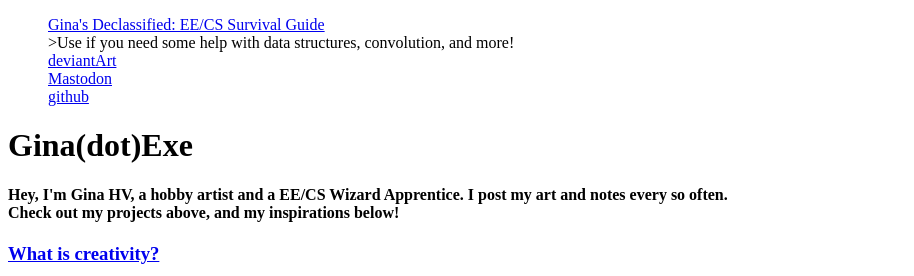
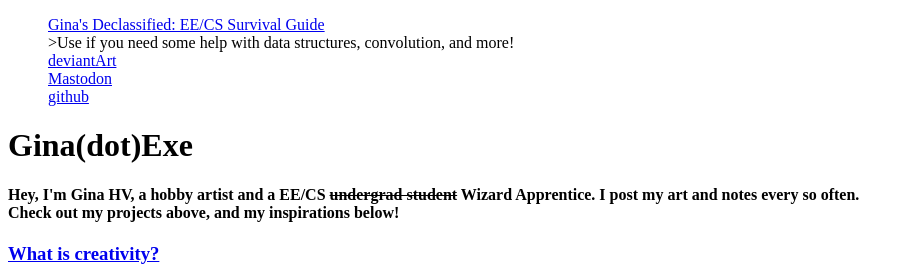
Before and after one commit to ginadotexe/ginadotexe.github.io, a plain HTML site: page index.html in a window 1280 px wide. Shown: the top 276 px of the page, without its empty margins (0-914 px from the left). Drawn offline with Linux system fonts and the light colour scheme.

Commit message:
updated index.html description
added the undergrad student crossout

```diff
--- a/index.html
+++ b/index.html
@@ -15,7 +15,7 @@
 				<li><a href="https://github.com/ginadotexe">github</a></li>
 			</ul>
 		<h1>Gina(dot)Exe</h1>
-		<h4>Hey, I'm Gina HV, a hobby artist and a EE/CS Wizard Apprentice. I post my art and notes every so often. <br>Check out my projects above, and my inspirations below!</h4>
+		<h4>Hey, I'm Gina HV, a hobby artist and a EE/CS <del>undergrad student</del> Wizard Apprentice. I post my art and notes every so often. <br>Check out my projects above, and my inspirations below!</h4>
 		<h3><a href="https://www.csun.edu/~vcpsy00h/creativity/define.htm">What is creativity?</a></h3>
 		<p>"In life and in math,
 			<br>the struggle always comes before the breakthrough"
```
